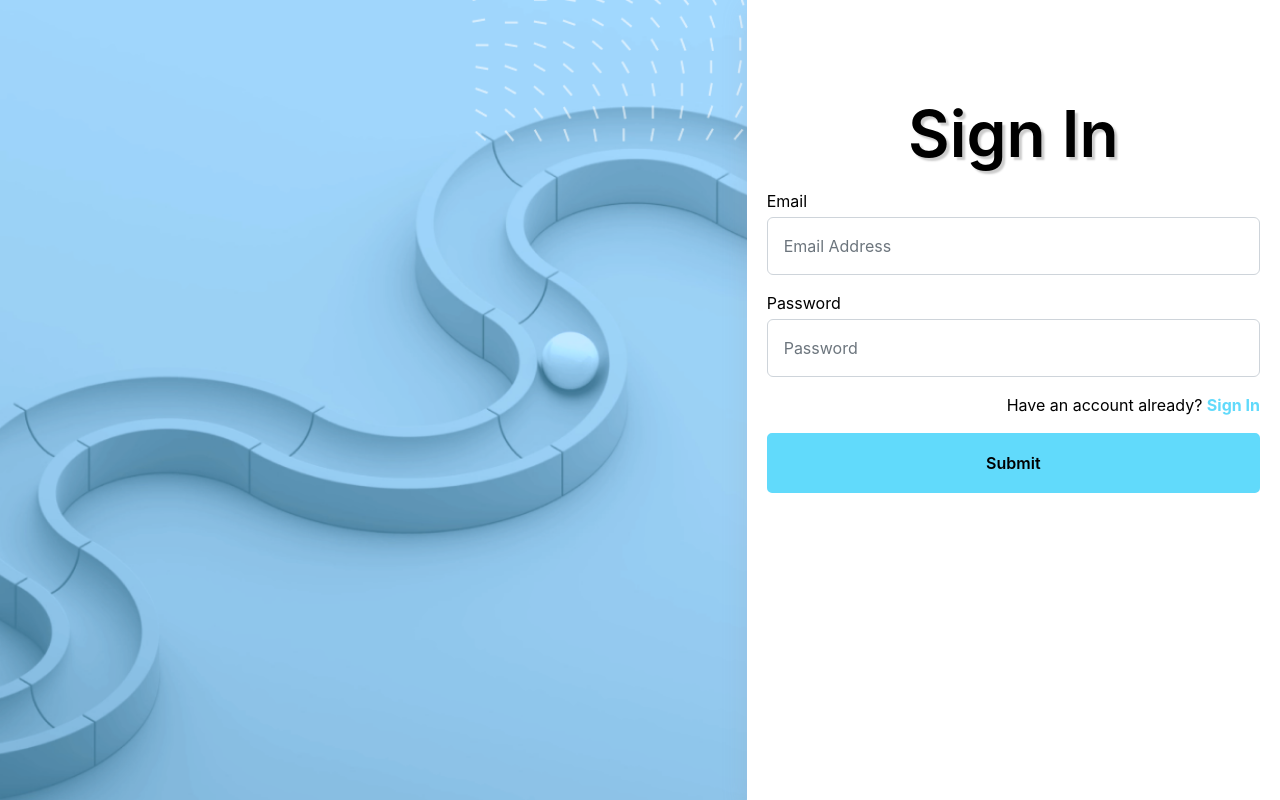
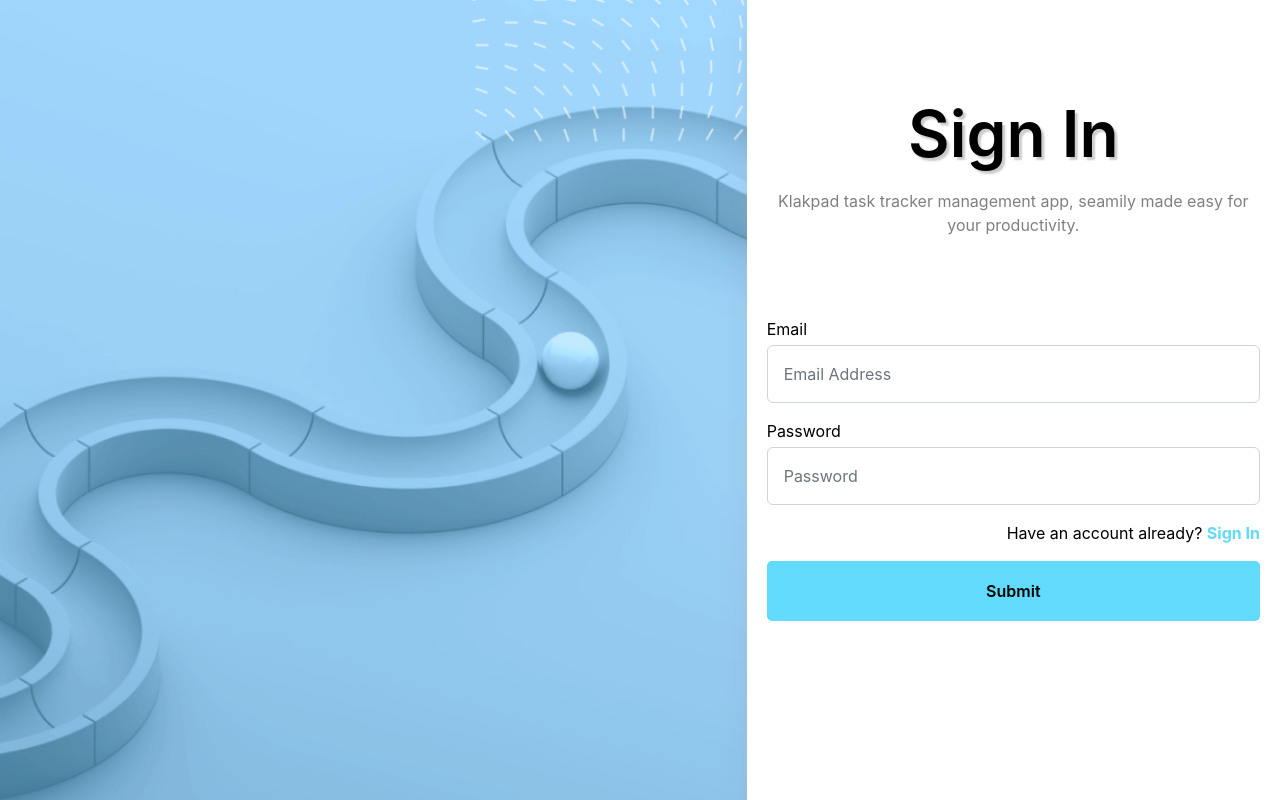
Before and after one commit to Soft-Queen/Task-tracker, a React (Create React App) app in the folder tasktracker/: page /#/auth/sign-in in a window 1280 px wide. Built offline with nearby package versions, Linux system fonts and the light colour scheme.

Commit message:
added error message to the authentication pages.

```diff
--- a/tasktracker/src/pages/sign-in/index.tsx
+++ b/tasktracker/src/pages/sign-in/index.tsx
@@ -1,6 +1,6 @@
 import React, { useState } from "react";
 import { Link, useNavigate } from "react-router-dom";
-import { Formik, Form, Field, ErrorMessage } from 'formik';
+import { Formik, Form, Field, ErrorMessage, FormikHelpers } from 'formik';
 import * as Yup from 'yup';
 
 const validationSchema = Yup.object().shape({
@@ -9,16 +9,16 @@
   });
 
 export const SignIn: React.FC = () => {
-    const [loginSuccess, setLoginSuccess] = useState(false);
+    const [loginSuccess, setLoginSuccess] = useState<boolean>(false);
+    const [isValidUser, setIsValidUser] = useState<string>();
     const navigate = useNavigate();
     const initialValues = {
         email: '',
         password: '',
 
       };
-      const onSubmit = (values: any) => {
+      const onSubmit = (values: any, { resetForm }: FormikHelpers<any>) => {
         console.log(values);
-
         const userData = localStorage.getItem('authentication');
         console.log(userData);
         if (userData) {
@@ -26,12 +26,21 @@
             console.log(parseData);
             const filt = parseData.find((val:any) => val.email === values.email && val.password === values.password);
            if (filt) {
-            navigate('/home')
+            setLoginSuccess(true);
+            navigate('/tasks')
+           }else{
+            setLoginSuccess(false);
+            setIsValidUser("incorrect credentials supplied.")
            }
 
 
         }
-
+        resetForm({
+            values:{
+                email: '',
+                password: ''
+            }
+        })
 
       };
     return (
@@ -44,13 +53,14 @@
                             <div className="card rounded-0 h-100 border-0 authentication__card">
                                     <div className="row m-2 pt-5 mt-5 py-5 my-5">
                                         <h3 className="text-center mb-3 authentication--title">Sign In </h3>
+                                        <p className="mb-3 text-center authentication--text">Klakpad task tracker management app, seamily made easy for your productivity.</p>
                                         <Formik initialValues={initialValues} onSubmit={onSubmit} validationSchema={validationSchema}>
                                    {
                                     (props) => {
                                         const {errors,touched,isSubmitting} = props;
                                         return(
-                                            <Form>
-
+                                            <Form className="my-5">
+                                               <p className="text-danger">{isValidUser}</p>
                                                  <div className="col-12 mb-3">
                                                     <label htmlFor="email" className="mb-1">Email</label>
                                                  <Field
--- a/tasktracker/src/pages/sign-up/index.tsx
+++ b/tasktracker/src/pages/sign-up/index.tsx
@@ -1,6 +1,6 @@
 import React, { useEffect, useState } from "react";
 import { Link, useNavigate } from "react-router-dom";
-import { Formik, Form, Field, ErrorMessage } from 'formik';
+import { Formik, Form, Field, ErrorMessage, FormikHelpers } from 'formik';
 import * as Yup from 'yup';
 
 const validationSchema = Yup.object().shape({
@@ -19,7 +19,7 @@
 
       };
 
-      const onSubmit = (values: any) => {
+      const onSubmit = (values: any, { resetForm }: FormikHelpers<any>) => {
 
         const existingData = localStorage.getItem('authentication');
         const existingDataArray = existingData ? JSON.parse(existingData) : [];
@@ -34,7 +34,13 @@
     } else {
       setLoginSuccess(false);
     }
-
+    resetForm({
+        values: {
+            fullname: '',
+            email: '',
+            password: ''
+        }
+    })
       };
     return (
         <>
```
